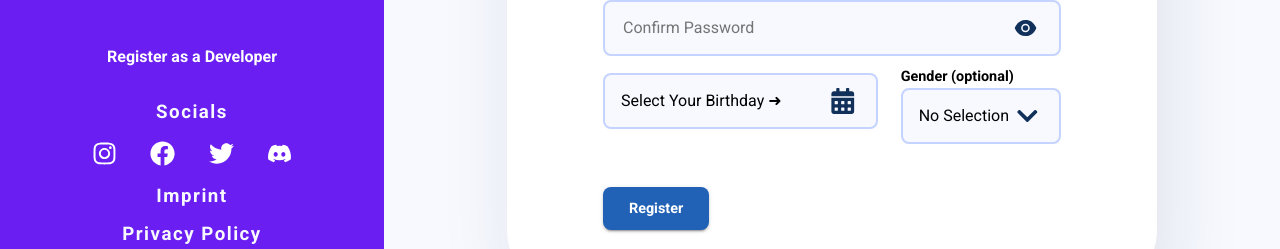
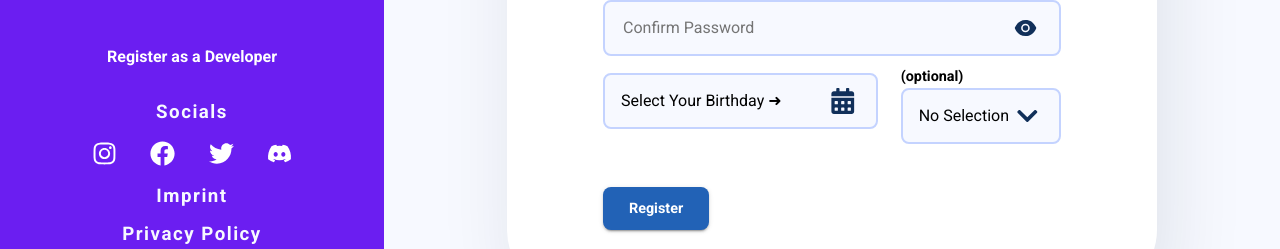
Before and after one commit to floriankulig/testiply, a Next.js app: page /register in a window 1280 px wide. Shown: the part 422-671 px from the top of the page. Built offline with nearby package versions, Linux system fonts and the light colour scheme.

Commit message:
added Dynnamic label for SelectionInput

```diff
--- a/src/components/auth/SelectionInput.tsx
+++ b/src/components/auth/SelectionInput.tsx
@@ -33,6 +33,7 @@ const Dropdown = styled.ul`
 `;
 
 interface SelectionInputProps {
+    label?: string;
     style?: Object;
     className?: string;
     selection: string;
@@ -41,7 +42,7 @@ interface SelectionInputProps {
     values: any[]
 }
 
-export const SelectionInput: React.FC<SelectionInputProps> = ({ style, className, selection, optional, setSelection, values }) => {
+export const SelectionInput: React.FC<SelectionInputProps> = ({ label, style, className, selection, optional, setSelection, values }) => {
     const [dropdownOpens, setDropdownOpens] = useState<boolean>(false);
     const dropdownShouldOpen: boolean = dropdownOpens && !!values[1] && !optional || dropdownOpens && !!values && optional
 
@@ -67,7 +68,7 @@ export const SelectionInput: React.FC<SelectionInputProps> = ({ style, className
 
     return (
         <FormInput style={{ position: "relative", ...style }} className={className}>
-            Gender (optional)
+            {label && label}{optional && " (optional)"}
             <div ref={ref}>
                 <TextField>
                     <span>
```
